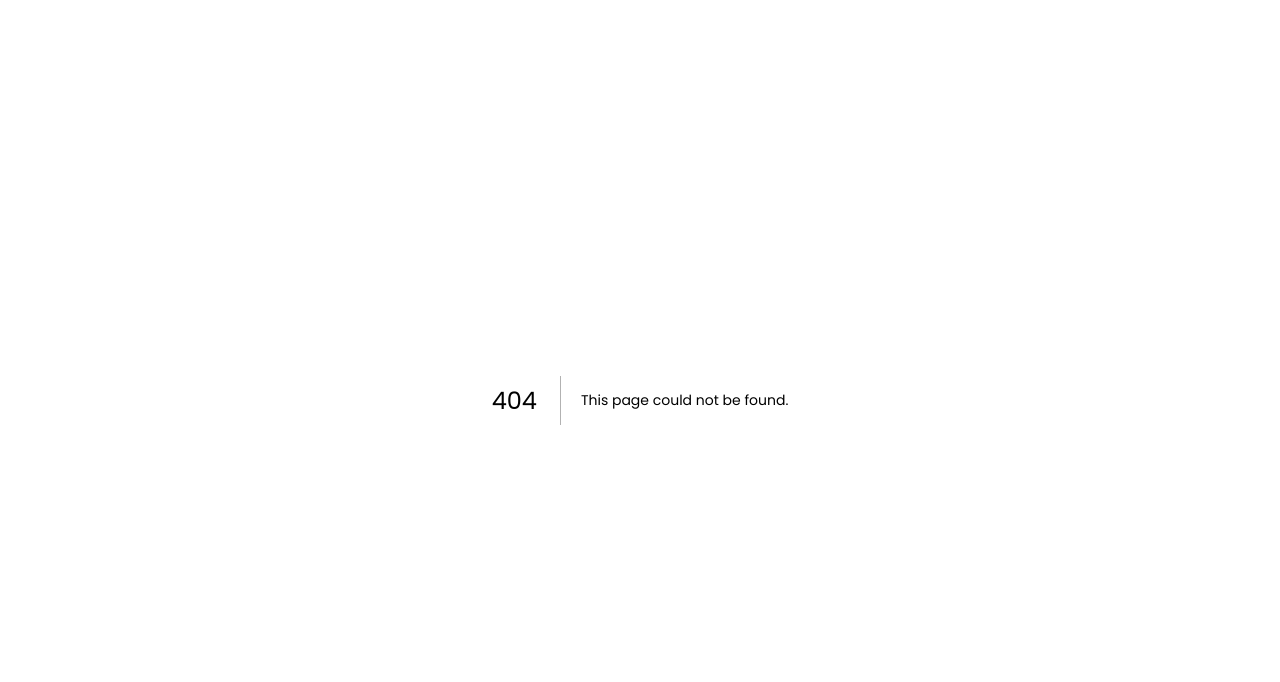
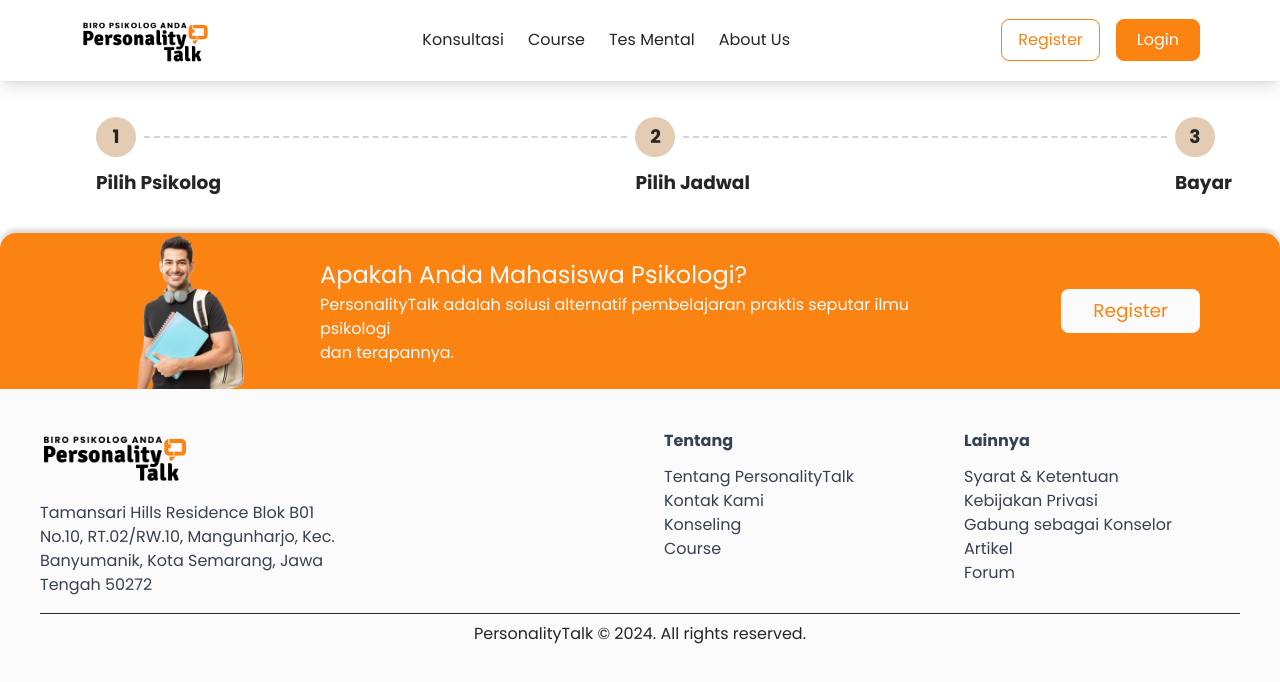
Before and after one commit to tim3-msibCDI/fe-personalitytalk, a Next.js app: page /konsultasi/pilih-psikolog in a window 1280 px wide. Before the commit this address had no page. Shown: the top 682 px of the page. Built offline with nearby package versions, Linux system fonts and the light colour scheme.

Commit message:
step_navigation

```diff
--- /dev/null
+++ b/app/(user)/konsultasi/pilih-psikolog/page.jsx
@@ -0,0 +1,9 @@
+import StepNavigation from "@/components/konsultasi/form-wizard/step_nav";
+
+export default function PilihPsikolog() {
+    return (
+        <div className="px-6 md:px-8 lg:px-12 ml-12 py-9">
+            <StepNavigation/>
+        </div>
+    );
+}
--- /dev/null
+++ b/components/konsultasi/form-wizard/step_nav.jsx
@@ -0,0 +1,39 @@
+import { steps } from "@/constants"; // Import langkah dari konstanta
+
+export default function StepNavigation({ currentStep }) {
+  return (
+    <ul className="relative flex flex-row gap-x-2">
+      {steps.map((step, index) => (
+        <li
+          key={step.number}
+          className={index === steps.length - 1
+            ? ""
+            : "shrink basis-0 flex-1 group"
+          }
+        >
+          <div className="w-full inline-flex items-center">
+            {/* Lingkaran Step */}
+            <span
+              className={`size-7 flex justify-center items-center shrink-0
+              ${step.number === currentStep ? 'bg-primary text-whitebg' : 'bg-disable text-textcolor'}
+              font-bold text-h3 rounded-full w-10 h-10`}
+            >
+              {step.number}
+            </span>
+
+            {/* Garis potong-potong, tidak muncul pada step terakhir */}
+            {index < steps.length - 1 && (
+              <div className="ms-2 w-full h-px flex-1 border-t-2 border-dashed border-gray-300"></div>
+            )}
+          </div>
+          {/* Label Step */}
+          <div className="mt-3">
+            <span className="block text-h3 font-semibold text-textcolor">
+              {step.label}
+            </span>
+          </div>
+        </li>
+      ))}
+    </ul>
+  );
+}
--- a/constants/index.jsx
+++ b/constants/index.jsx
@@ -400,3 +400,9 @@
     detail: 'Dalam sekali konsultasi anda akan mendapatkan 60 Menit sesi konsultasi, dan tenang aja kamu dapat memperpanjang konsultasi, selain itu chat progress kamu dengan konsultasi tidak akan hilang.',
   },
 ]
+
+export const steps = [
+  { number: 1, label: "Pilih Psikolog" },
+  { number: 2, label: "Pilih Jadwal" },
+  { number: 3, label: "Bayar" },
+];
--- a/tailwind.config.js
+++ b/tailwind.config.js
@@ -21,6 +21,7 @@
         success : "#40D046",
         fail : "#EF0000",
         wait : "#FFC107",
+        disable : "#E4CBB3",
       },
       fontSize: {
         h1: "2rem",
```
